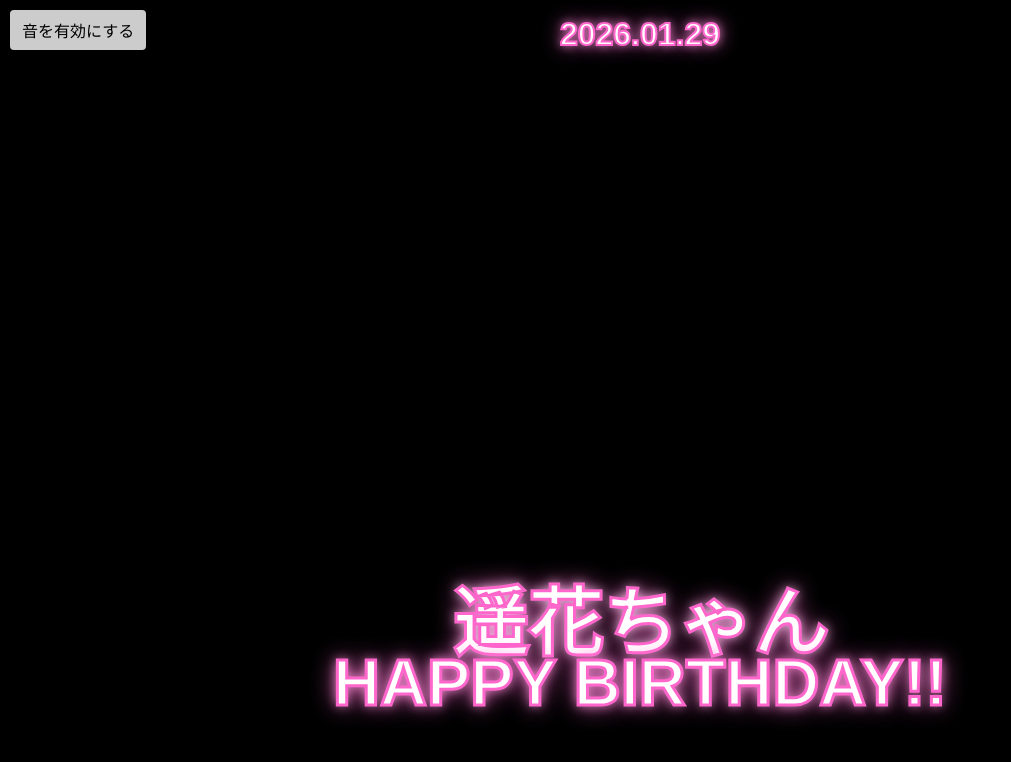
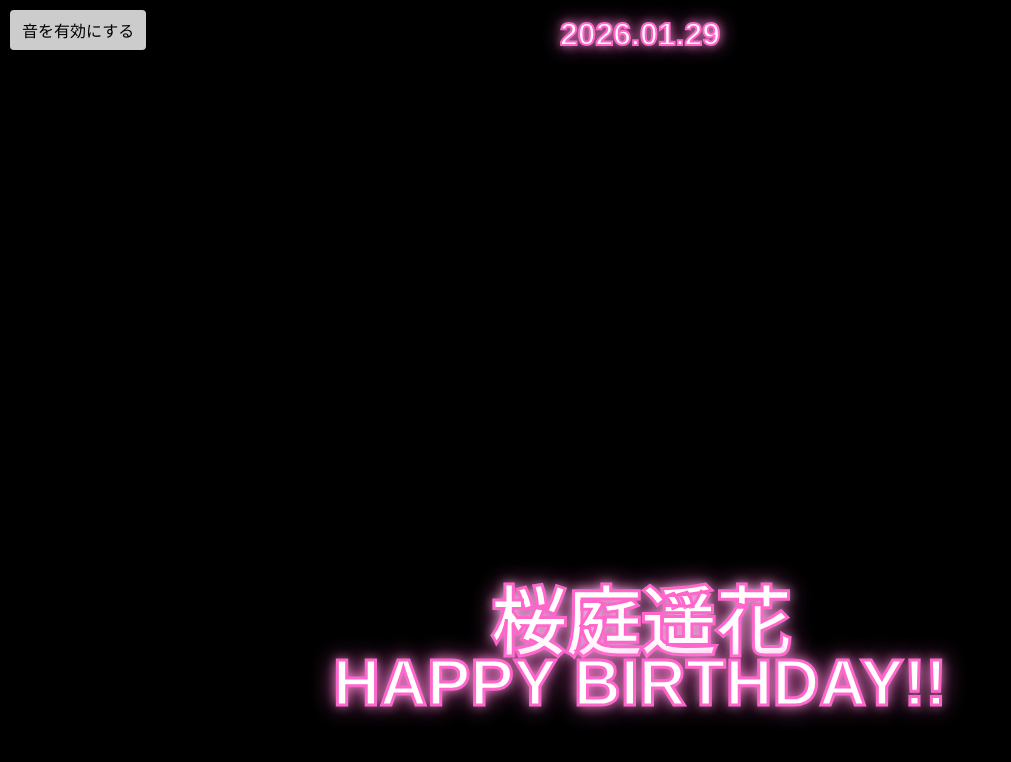
Before and after one commit to yosaka0129/sakuraba0129, a plain HTML site: page webAR/webar.html in a window 1280 px wide. Shown: the whole page, without its empty margins (0-1011 px from the left). Drawn offline with nearby package versions, Linux system fonts and the light colour scheme; no server answers; a web font is replaced by a local one.

Commit message:
Add files via upload

```diff
--- a/webAR/webar.html
+++ b/webAR/webar.html
@@ -143,7 +143,7 @@
   <canvas id="canvas"></canvas>
 
   <div id="dateText">2026.01.29</div>
-  <div id="nameText">遥花ちゃん</div>
+  <div id="nameText">桜庭遥花</div>
   <div id="birthdayText">HAPPY BIRTHDAY!!</div>
 
   <script type="module" src="./js/main.js"></script>
```
